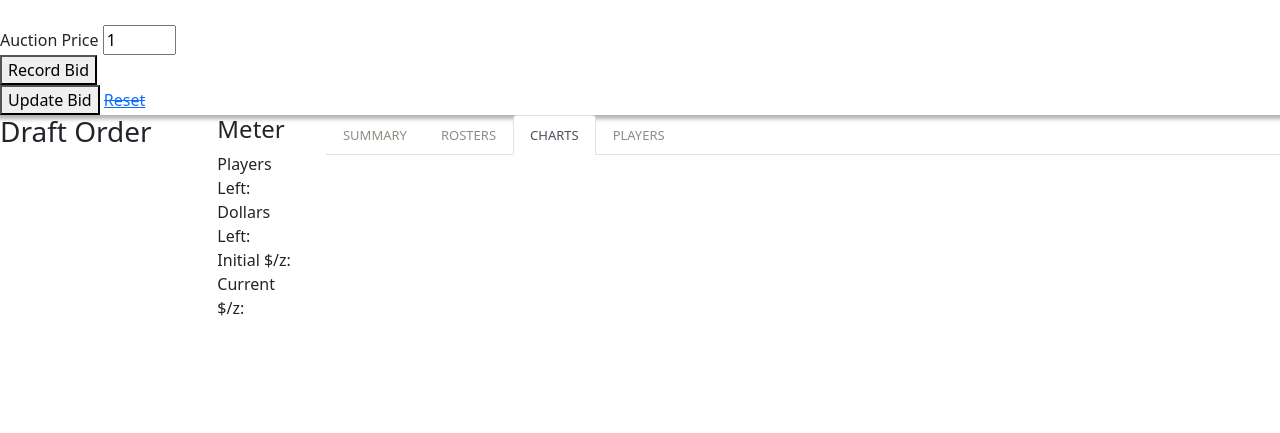
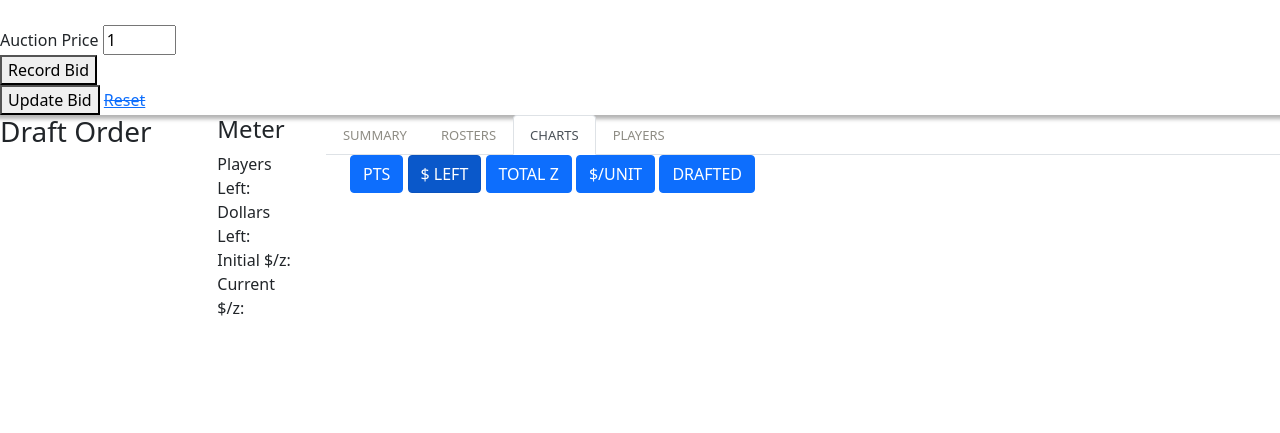
Before and after one commit to haueter19/baseball, a Python web app: template templates/draft.html in a window 1280 px wide, after a click on "CHARTS". Shown: the part 203-636 px from the top of the page. Run offline with Jinja, Linux system fonts and the light colour scheme; the template is opened without the code that fills it, so the values that code supplies are empty; some libraries are stand-ins or nearby versions.

Commit message:
more charts

```diff
--- a/fantasy.py
+++ b/fantasy.py
@@ -235,7 +235,7 @@ async def draft_view(request: Request):
     for tm in owners_df.Owner.tolist():
         for i, row in h[h['Owner']==tm][['Name', 'Owner', 'Primary_Pos', 'Pos', 'Timestamp']].sort_values("Timestamp").iterrows():
             check_roster_pos(roster, h.loc[i]['Name'], h.loc[i]['Owner'], h.loc[i]['Primary_Pos'], h.loc[i]['Pos'])
-    return templates.TemplateResponse('draft.html', {'request':request, 'hitters':h.sort_values('z', ascending=False), 'owned':h[h['Owner'].notna()], 'owners_df':owners_df, 'owners_json':owners_df.to_json(orient='index'), 'roster':roster, 'json':h.sort_values('z', ascending=False).to_json(orient='index')})
+    return templates.TemplateResponse('draft.html', {'request':request, 'hitters':h.sort_values('z', ascending=False), 'owned':h[h['Owner'].notna()], 'owners_df':owners_df, 'owners_json':owners_df.to_json(orient='index'), 'roster':roster, 'json':h.sort_values('z', ascending=False).to_json(orient='records')})
 
 @router.get("/draft/update_bid")
 async def update_db(playerid: str, price: int, owner: str):
--- a/static/js_functions.js
+++ b/static/js_functions.js
@@ -95,6 +95,26 @@ $(document).ready(function(){
             alert("Data: " + data + "\nStatus: " + status);
         });
     });
+    $("#button-1").click(function(){
+        $.fn.owners_chart('Owner', 'Pts');
+        $(this).addClass('active').siblings().removeClass('active');
+    });
+    $("#button-2").click(function(){
+        $.fn.owners_chart('Owner', '$ Left');
+        $(this).addClass('active').siblings().removeClass('active');
+    });
+    $("#button-3").click(function(){
+        $.fn.owners_chart('Owner', 'z');
+        $(this).addClass('active').siblings().removeClass('active');
+    });
+    $("#button-4").click(function(){
+        $.fn.owners_chart('Owner', '$/unit');
+        $(this).addClass('active').siblings().removeClass('active');
+    });
+    $("#button-5").click(function(){
+        $.fn.owners_chart('Owner', 'Drafted');
+        $(this).addClass('active').siblings().removeClass('active');
+    });
     $("#rosterTable").on("click", "td", function() {
         var p_name = $(this).text();
         $.each(data, function(i, v) {
--- a/templates/draft.html
+++ b/templates/draft.html
@@ -239,6 +239,11 @@
                         </table>
                     </div>
                     <div class="tab-pane container fade" id="charts">
+                        <button type="button" class="btn btn-primary" id="button-1">Pts</button>
+                        <button type="button" class="btn btn-primary active" id="button-2">$ Left</button>
+                        <button type="button" class="btn btn-primary" id="button-3">Total Z</button>
+                        <button type="button" class="btn btn-primary" id="button-4">$/Unit</button>
+                        <button type="button" class="btn btn-primary" id="button-5">Drafted</button>
                         <div id="owners_chart"></div>
                     </div>
                     <div class="tab-pane container fade" id="players">
```
Also changed, not shown: fantasy_data.db, 1 other file.
